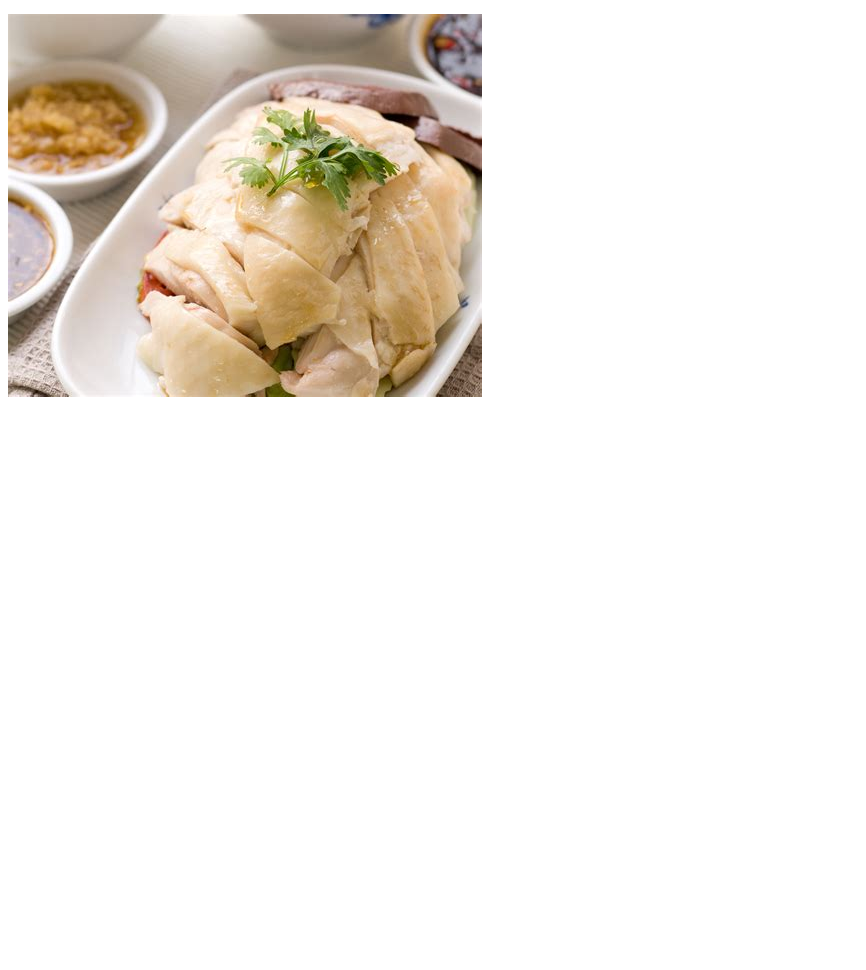
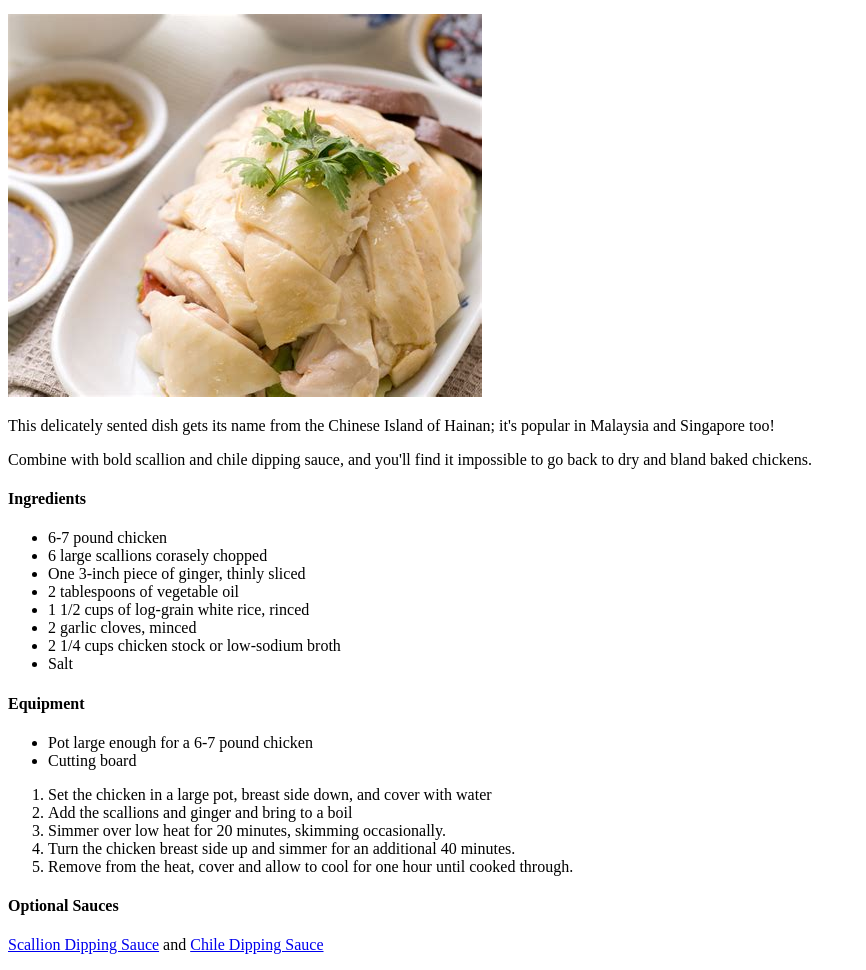
Before and after one commit to Nicolax0/odin-recipies, a plain HTML site: page hainanchicken.html in a window 1280 px wide. Shown: the part 100-1070 px from the top of the page, without its empty margins (0-866 px from the left). Before the commit the page ends 800 px from the top, so only its background shows below. Drawn offline with Linux system fonts and the light colour scheme.

Commit message:
Complete hainanchicken.html

```diff
--- a/hainanchicken.html
+++ b/hainanchicken.html
@@ -8,6 +8,41 @@
     <body>
         <h1>Hainan Chicken</h1>
         <p><a href="https://www.foodandwine.com/recipes/hainan-chicken-rice-and-two-sauces">Original Website</a></p>
-        <img src="./pictures/ckn.jpg" alt="Juicy whole chicken" width="">
+        <img src="./pictures/ckn.jpg" alt="Juicy whole chicken">
+
+        <!---Description--->
+        <p>This delicately sented dish gets its name from the Chinese Island of Hainan; it's popular in Malaysia and Singapore too!</p>
+        <p>Combine with bold scallion and chile dipping sauce, and you'll find it impossible to go back to dry and bland baked chickens.</p>
+
+        <!---Ingredients--->
+        <h4>Ingredients</h4>
+        <ul>
+            <li>6-7 pound chicken</li>
+            <li>6 large scallions corasely chopped</li>
+            <li>One 3-inch piece of ginger, thinly sliced</li>
+            <li>2 tablespoons of  vegetable oil</li>
+            <li>1 1/2 cups of log-grain white rice, rinced</li>
+            <li>2 garlic cloves, minced</li>
+            <li>2 1/4 cups chicken stock or low-sodium broth</li>
+            <li>Salt</li>
+        </ul>
+        <h4>Equipment</h4>
+        <ul>
+            <li>Pot large enough for a 6-7 pound chicken</li>
+            <li>Cutting board</li>
+        </ul>
+        <p></p>
+        <p></p>
+
+        <!---Procedure--->
+        <ol>
+            <li>Set the chicken in a large pot, breast side down, and cover with water</li>
+            <li>Add the scallions and ginger and bring to a boil</li>
+            <li>Simmer over low heat for 20 minutes, skimming occasionally.</li>
+            <li>Turn the chicken breast side up and simmer for an additional 40 minutes.</li>
+            <li>Remove from the heat, cover and allow to cool for one hour until cooked through.</li>
+        </ol>
+        <h4>Optional Sauces</h4>
+        <p><a href="https://www.foodandwine.com/recipes/scallion-dipping-sauce">Scallion Dipping Sauce</a> and <a href="https://www.foodandwine.com/recipes/chile-dipping-sauce">Chile Dipping Sauce</a></p>
     </body>
 </html>
```
